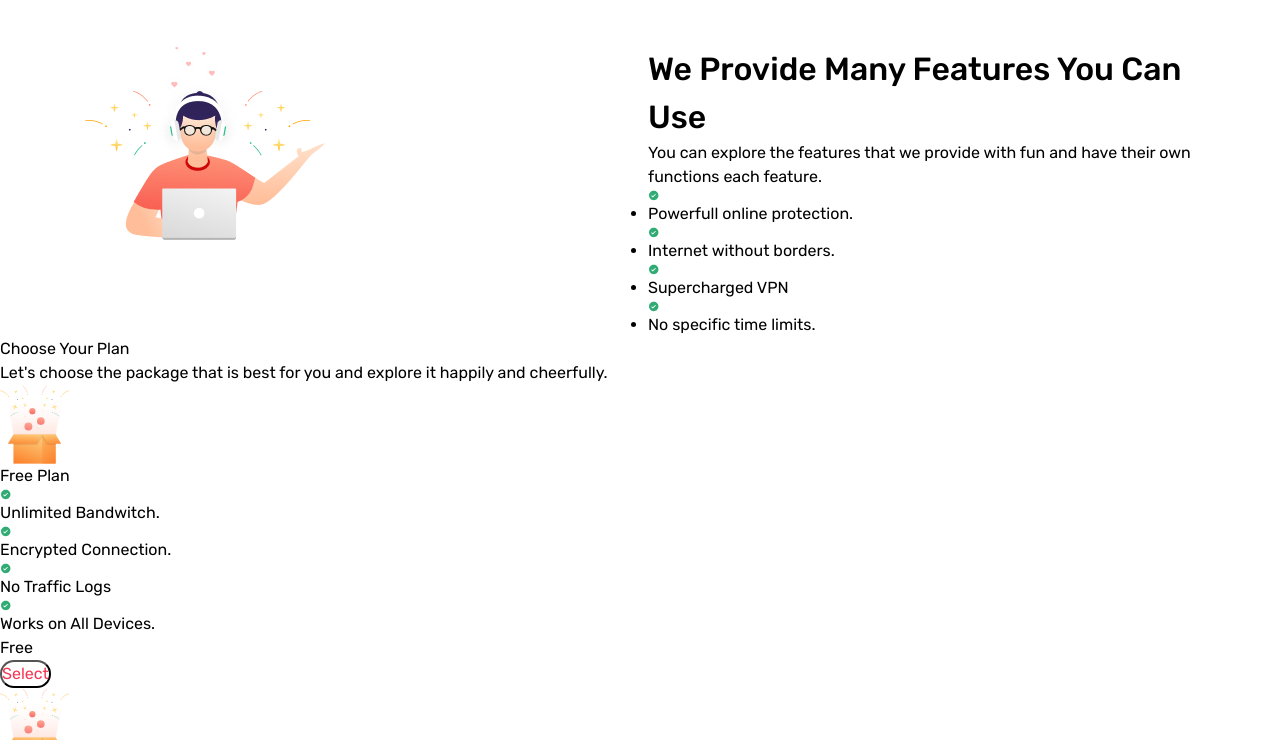
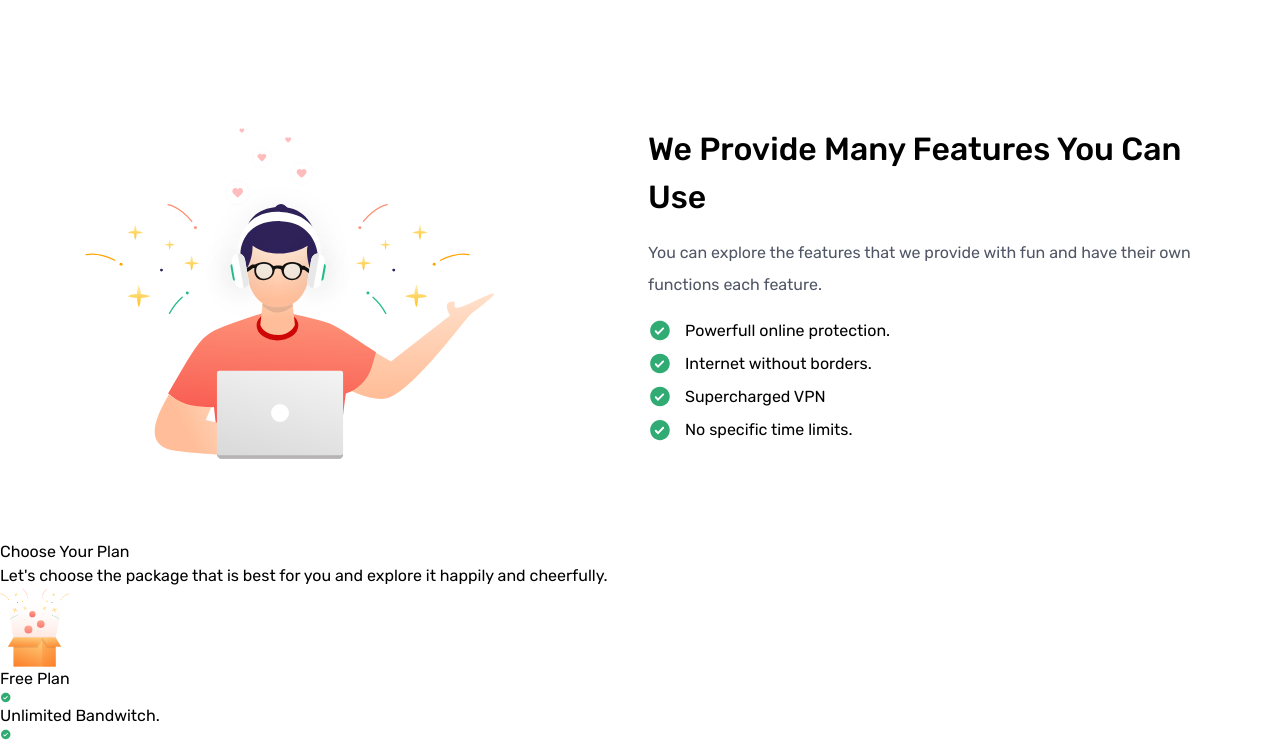
Before and after one commit to lokesh168/VpnWebsiteMe, a website built with Vite: page index.html in a window 1280 px wide. Shown: the part 691-1431 px from the top of the page. Built offline with nearby package versions, Linux system fonts and the light colour scheme.

Commit message:
add we provide service section

```diff
--- a/Css/script.css
+++ b/Css/script.css
@@ -125,7 +125,7 @@ select {
 
 /* Utility Classes */
 .w-25 {
-    width: 25%;
+    width: 25px;
 }
 .w-50 {
     width: 50px;
@@ -355,3 +355,15 @@ body {
     display: flex;
     padding-inline: 9%;
 }
+
+.second-hero-component-list li {
+    list-style: none;
+    display: flex;
+    justify-content: flex-start;
+    align-items: center;
+    margin-bottom: 6px;
+}
+
+.second-hero-component-list li p {
+    margin-left: 12px;
+}
--- a/index.html
+++ b/index.html
@@ -109,36 +109,36 @@
         </section>
 
 
-        <section>
+        <section class="padding-block-900">
             <div class="container">
                 <div class="even-columns">
                     <div>
-                        <img src="Images/hero-image-two.png" alt="hero-image-two" />
+                        <img class="w-75" src="Images/hero-image-two.svg" alt="hero-image-two" />
                     </div>
                     <div>
                         <h1 class="fs-primary-heading fw-bold">
                             We Provide Many Features You Can Use
                         </h1>
-                        <p>
+                        <p class="fs-sub-heading line-height-400 margin-vertical-400">
                             You can explore the features that we provide
                             with fun and have their own functions each
                             feature.
                         </p>
-                        <ul>
+                        <ul class="second-hero-component-list margin-vertical-400">
                             <li>
-                                <img src="Images/tick.svg" alt="tick-svg" />
+                                <img class="w-25" src="Images/tick.svg" alt="tick-svg" />
                                 <p>Powerfull online protection.</p>
                             </li>
                             <li>
-                                <img src="Images/tick.svg" alt="tick-svg" />
+                                <img class="w-25" src="Images/tick.svg" alt="tick-svg" />
                                 <p>Internet without borders.</p>
                             </li>
                             <li>
-                                <img src="Images/tick.svg" alt="tick-svg" />
+                                <img class="w-25" src="Images/tick.svg" alt="tick-svg" />
                                 <p>Supercharged VPN</p>
                             </li>
                             <li>
-                                <img src="Images/tick.svg" alt="tick-svg" />
+                                <img class="w-25" src="Images/tick.svg" alt="tick-svg" />
                                 <p>No specific time limits.</p>
                             </li>
                         </ul>
```
Also changed, not shown: Images/hero-image-two.svg (added).
